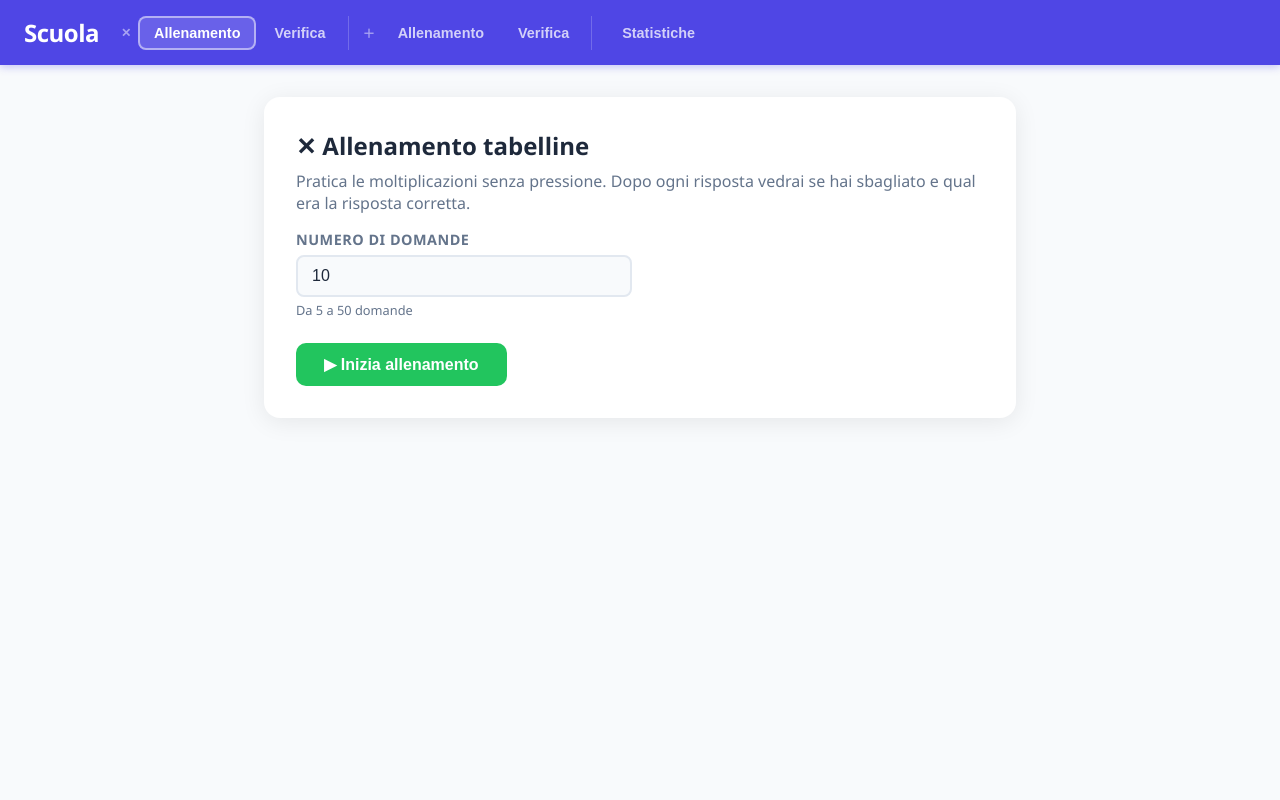
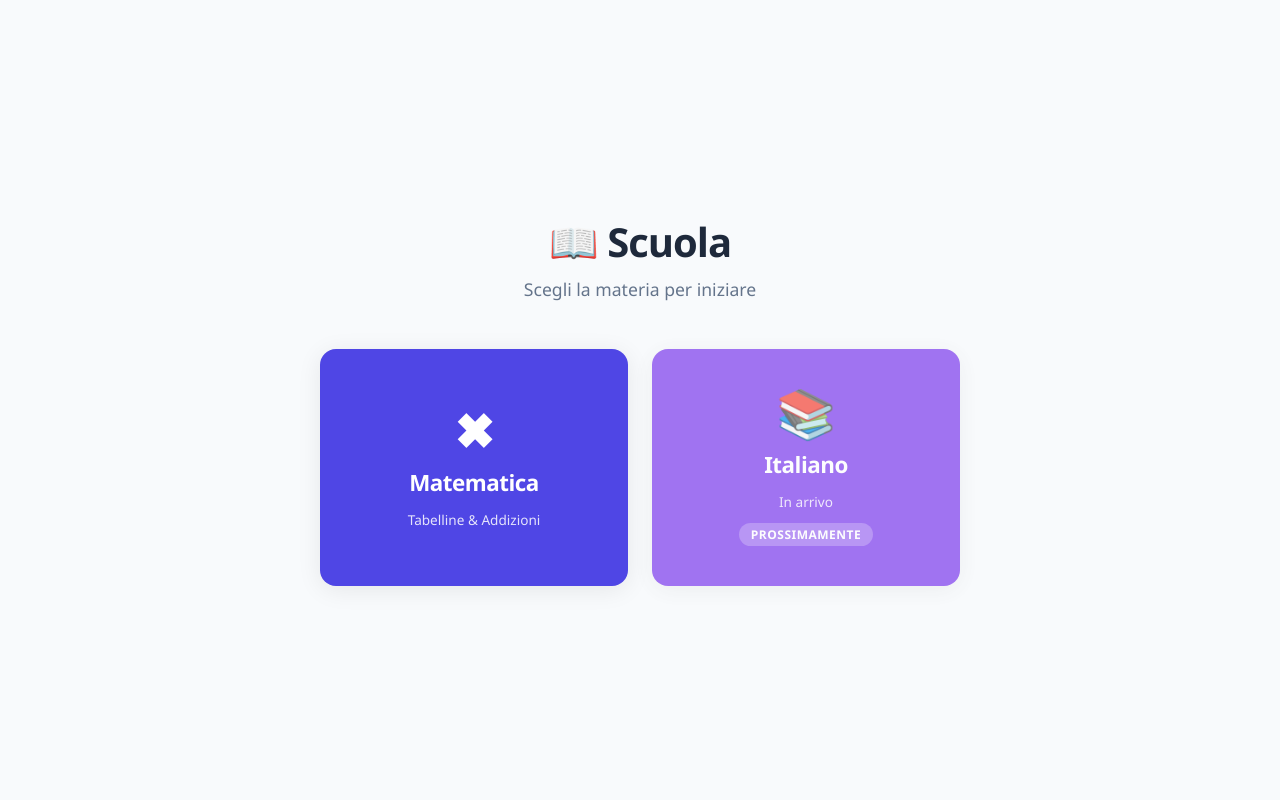
Before and after one commit to mchiapello/tabelline, a Flask app: page / in a window 1280 px wide. Run offline with Flask 3, Linux system fonts and the light colour scheme.

Commit message:
feat: landing page con scelta materia (Italiano / Matematica)
- / → landing page con due card (Matematica e Italiano)
- /matematica → app esistente (spostata da /)
- /italiano → placeholder viola "in sviluppo"
- Nav matematica: logo diventa link ← Scuola per tornare alla home
- CSS: aggiunge --italiano (#7c3aed), .btn-italiano, .nav-italiano

```diff
--- a/app.py
+++ b/app.py
@@ -5,8 +5,16 @@ app = Flask(__name__)
 
 
 @app.route("/")
-def index():
+def landing():
+    return render_template("landing.html")
+
+@app.route("/matematica")
+def matematica():
     return render_template("index.html")
+
+@app.route("/italiano")
+def italiano():
+    return render_template("italiano.html")
 
 
 @app.route("/api/salva-verifica", methods=["POST"])
--- a/static/css/style.css
+++ b/static/css/style.css
@@ -3,6 +3,8 @@
   --primary-light: #818cf8;
   --add: #0d9488;
   --add-light: #5eead4;
+  --italiano: #7c3aed;
+  --italiano-light: #c4b5fd;
   --success: #22c55e;
   --danger: #ef4444;
   --warning: #f59e0b;
@@ -346,6 +348,14 @@ p { color: var(--text-muted); margin-bottom: 16px; }
 
 .btn-add { background: var(--add); color: white; }
 .btn-add:hover { background: #0f766e; transform: translateY(-1px); }
+.btn-italiano { background: var(--italiano); color: white; }
+.btn-italiano:hover { background: #6d28d9; transform: translateY(-1px); }
+
+/* Nav viola per Italiano */
+.nav-italiano {
+  background: var(--italiano);
+  box-shadow: 0 2px 8px rgba(124,58,237,0.3);
+}
 
 /* STATS TABS (tabelline vs addizioni) */
 .stat-tabs {
--- a/templates/index.html
+++ b/templates/index.html
@@ -10,7 +10,7 @@
 
 <!-- NAVIGAZIONE -->
 <nav class="nav">
-  <div class="nav-logo">Scuola</div>
+  <a href="/" class="nav-logo" style="text-decoration:none; color:white;">← Scuola</a>
 
   <div class="nav-group">
     <span class="nav-group-label">✕</span>
--- /dev/null
+++ b/templates/landing.html
@@ -0,0 +1,112 @@
+<!DOCTYPE html>
+<html lang="it">
+<head>
+  <meta charset="UTF-8">
+  <meta name="viewport" content="width=device-width, initial-scale=1.0">
+  <title>Scuola</title>
+  <link rel="stylesheet" href="/static/css/style.css">
+  <style>
+    .landing-wrap {
+      min-height: 100vh;
+      display: flex;
+      flex-direction: column;
+      align-items: center;
+      justify-content: center;
+      padding: 32px 24px;
+    }
+
+    .landing-logo {
+      font-size: 2.5rem;
+      font-weight: 800;
+      color: var(--text);
+      letter-spacing: -1px;
+      margin-bottom: 8px;
+      text-align: center;
+    }
+
+    .landing-subtitle {
+      color: var(--text-muted);
+      font-size: 1.1rem;
+      margin-bottom: 48px;
+      text-align: center;
+    }
+
+    .materie-grid {
+      display: grid;
+      grid-template-columns: 1fr 1fr;
+      gap: 24px;
+      width: 100%;
+      max-width: 640px;
+    }
+
+    .materia-card {
+      display: flex;
+      flex-direction: column;
+      align-items: center;
+      justify-content: center;
+      gap: 12px;
+      padding: 40px 24px;
+      border-radius: var(--radius);
+      text-decoration: none;
+      color: white;
+      font-weight: 700;
+      transition: transform 0.15s, box-shadow 0.15s;
+      box-shadow: var(--shadow);
+      text-align: center;
+    }
+
+    .materia-card:hover {
+      transform: translateY(-4px);
+      box-shadow: 0 8px 32px rgba(0,0,0,0.15);
+    }
+
+    .materia-card.matematica { background: var(--primary); }
+    .materia-card.matematica:hover { background: #4338ca; }
+
+    .materia-card.italiano { background: var(--italiano); }
+    .materia-card.italiano:hover { background: #6d28d9; }
+
+    .materia-card.wip { opacity: 0.7; cursor: default; }
+    .materia-card.wip:hover { transform: none; box-shadow: var(--shadow); }
+
+    .materia-icon { font-size: 3rem; line-height: 1; }
+    .materia-nome { font-size: 1.4rem; letter-spacing: -0.5px; }
+    .materia-desc { font-size: 0.85rem; opacity: 0.85; font-weight: 400; }
+
+    .wip-badge {
+      background: rgba(255,255,255,0.25);
+      border-radius: 20px;
+      padding: 3px 12px;
+      font-size: 0.75rem;
+      font-weight: 700;
+      text-transform: uppercase;
+      letter-spacing: 0.5px;
+    }
+
+    @media (max-width: 480px) {
+      .materie-grid { grid-template-columns: 1fr; max-width: 320px; }
+    }
+  </style>
+</head>
+<body>
+  <div class="landing-wrap">
+    <div class="landing-logo">📖 Scuola</div>
+    <p class="landing-subtitle">Scegli la materia per iniziare</p>
+
+    <div class="materie-grid">
+      <a href="/matematica" class="materia-card matematica">
+        <div class="materia-icon">✖</div>
+        <div class="materia-nome">Matematica</div>
+        <div class="materia-desc">Tabelline &amp; Addizioni</div>
+      </a>
+
+      <div class="materia-card italiano wip">
+        <div class="materia-icon">📚</div>
+        <div class="materia-nome">Italiano</div>
+        <div class="materia-desc">In arrivo</div>
+        <div class="wip-badge">Prossimamente</div>
+      </div>
+    </div>
+  </div>
+</body>
+</html>
```
Also changed, not shown: templates/italiano.html (added, +29 -0 lines).
